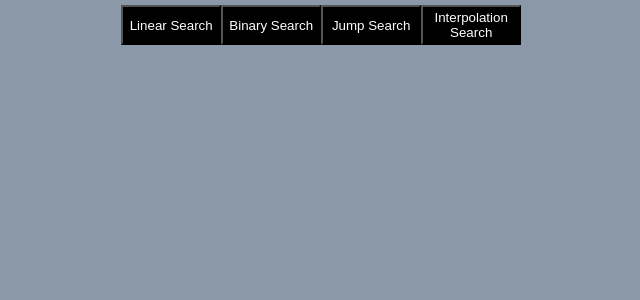
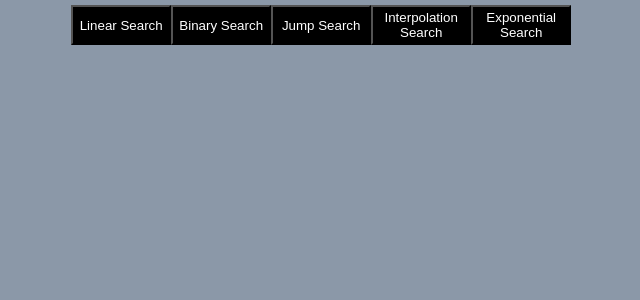
Before and after one commit to Blaze5333/Search_Algo_Visualizer, a React (Create React App) app: page /exponential in a window 1280 px wide. Shown: the top 300 px of the page, without its empty margins (306-946 px from the left). Built offline with nearby package versions, Linux system fonts and the light colour scheme.

Commit message:
Added Exponentialjs

```diff
--- a/src/App.js
+++ b/src/App.js
@@ -12,6 +12,7 @@ import Binary from './components/Binary';
 import Navbar from './components/Navbar';
 import Jump from './components/Jump';
 import Interpolation from './components/Interpolation';
+import Exponential from './components/Exponential';
 function App() {
 
 
@@ -24,6 +25,7 @@ function App() {
         <Route element={<Binary/>} path='/binary'></Route>
         <Route element={<Jump/>} path='/jump'></Route>
         <Route element={<Interpolation/>} path='/interpolation'></Route>
+        <Route element={<Exponential/>} path='/exponential'></Route>
       </Routes>
     </BrowserRouter>
   );
--- /dev/null
+++ b/src/components/Exponential.js
@@ -0,0 +1,9 @@
+import React from 'react'
+
+export default function Exponential() {
+  return (
+    <div>
+
+    </div>
+  )
+}
--- a/src/components/Navbar.js
+++ b/src/components/Navbar.js
@@ -13,6 +13,7 @@ export default function Navbar() {
       <button className='navbutton' onClick={()=>{nav('/binary')}}>Binary Search</button>
       <button className='navbutton' onClick={()=>{nav('/jump')}}>Jump Search</button>
       <button className='navbutton' onClick={()=>{nav('/interpolation')}}>Interpolation Search</button>
+      <button className='navbutton' onClick={()=>{nav('/exponential')}}>Exponential Search</button>
     </div>
   )
 }
```
